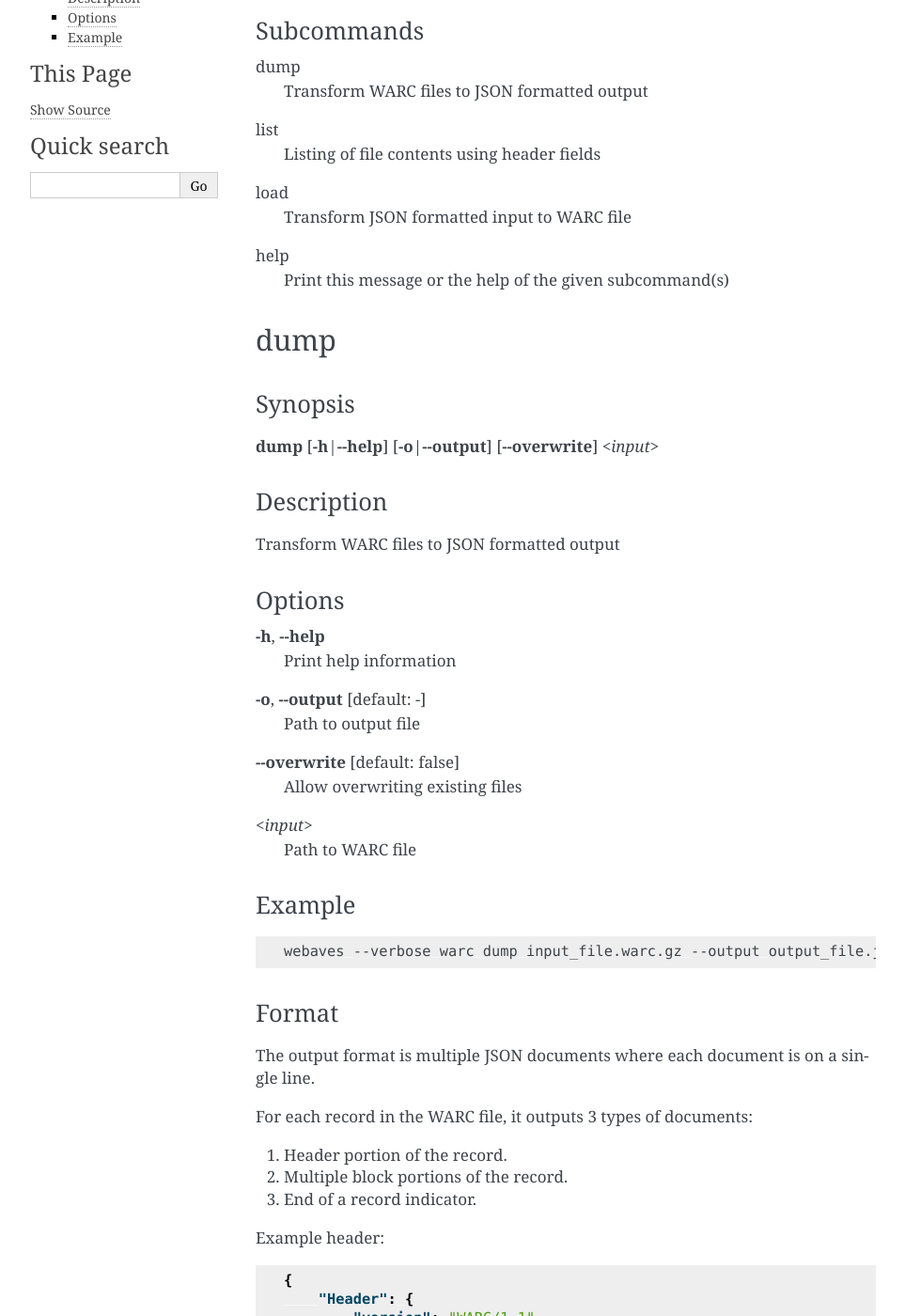
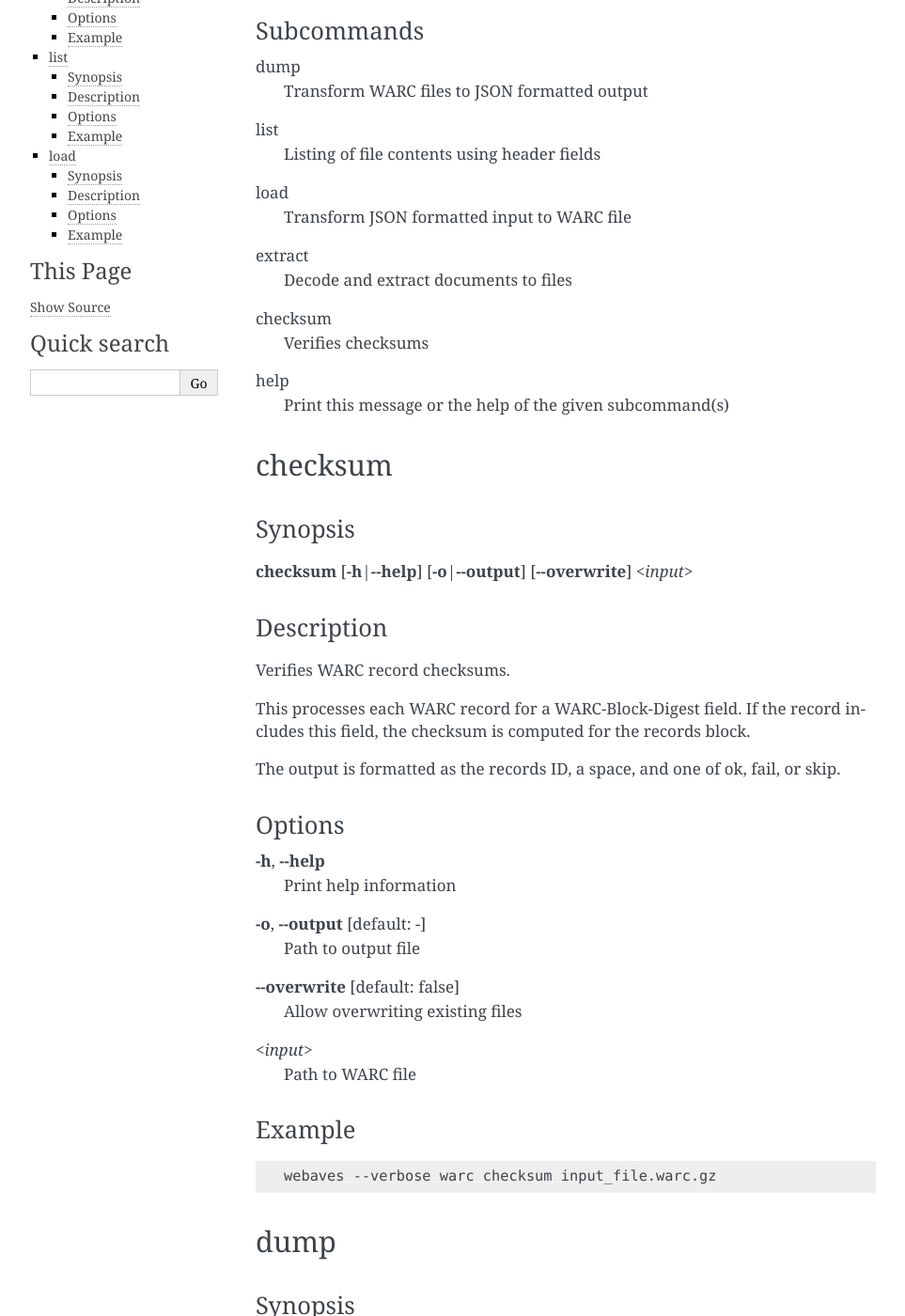
Before and after one commit to chfoo/webaves, a Sphinx documentation site: the page built from docs/commands/warc.md, in a window 1280 px wide and 1400 px high, scrolled down 506 px. Shown: the whole window at 94% size, without its empty margins (148-1111 px from the left). Built offline with Sphinx 7.4.7, drawn with Linux system fonts in a browser that asks for light colours; some of the changed text lies outside the part shown.

Commit message:
Update docs

````diff
--- a/docs/commands/warc.md
+++ b/docs/commands/warc.md
@@ -4,6 +4,18 @@
 
 ```{eval-rst}
 .. include:: ../man_page_fragments/webaves.warc.rst
+```
+
+## checksum
+
+```{eval-rst}
+.. include:: ../man_page_fragments/webaves.warc.checksum.rst
+```
+
+### Example
+
+```bash
+webaves --verbose warc checksum input_file.warc.gz
 ```
 
 ## dump
@@ -64,6 +76,18 @@
 "EndOfRecord"
 ```
 
+## extract
+
+```{eval-rst}
+.. include:: ../man_page_fragments/webaves.warc.extract.rst
+```
+
+### Example
+
+```bash
+webaves --verbose warc extract input_file.warc.gz --output docs_output/
+```
+
 ## list
 
 ```{eval-rst}
--- a/docs/man_page_fragments/webaves.rst
+++ b/docs/man_page_fragments/webaves.rst
@@ -45,7 +45,7 @@
    Lookup DNS records
 
 warc
-   Process WARC files.
+   Process WARC files
 
 help
    Print this message or the help of the given subcommand(s)
--- /dev/null
+++ b/docs/man_page_fragments/webaves.warc.checksum.rst
@@ -0,0 +1,32 @@
+Synopsis
+========
+
+**checksum** [**-h**\ \|\ **--help**] [**-o**\ \|\ **--output**]
+[**--overwrite**] <*input*>
+
+Description
+===========
+
+Verifies WARC record checksums.
+
+This processes each WARC record for a WARC-Block-Digest field. If the
+record includes this field, the checksum is computed for the records
+block.
+
+The output is formatted as the records ID, a space, and one of ok, fail,
+or skip.
+
+Options
+=======
+
+**-h**, **--help**
+   Print help information
+
+**-o**, **--output** [default: -]
+   Path to output file
+
+**--overwrite** [default: false]
+   Allow overwriting existing files
+
+<*input*>
+   Path to WARC file
--- /dev/null
+++ b/docs/man_page_fragments/webaves.warc.extract.rst
@@ -0,0 +1,29 @@
+Synopsis
+========
+
+**extract** [**-h**\ \|\ **--help**] <**-o**\ \|\ **--output**>
+<*input*>
+
+Description
+===========
+
+Decode and extract documents to files.
+
+This command will attempt to decode and extract as many documents as
+possible from response and resource records. By default, the files will
+be placed in directories similar to its original URL.
+
+This command does \*not\* recreate a website for local browsing; this
+command is intended for use as an "unzipping" tool.
+
+Options
+=======
+
+**-h**, **--help**
+   Print help information
+
+**-o**, **--output**
+   Path of directory to write files
+
+<*input*>
+   Path to WARC file
--- a/docs/man_page_fragments/webaves.warc.list.rst
+++ b/docs/man_page_fragments/webaves.warc.list.rst
@@ -2,7 +2,8 @@
 ========
 
 **list** [**-h**\ \|\ **--help**] [**-o**\ \|\ **--output**]
-[**--name**] [**--json**] <*input*>
+[**--overwrite**] [**--name**] [**--include-file**] [**--json**]
+<*input*>
 
 Description
 ===========
@@ -18,8 +19,14 @@
 **-o**, **--output** [default: -]
    Path to output file
 
+**--overwrite** [default: false]
+   Allow overwriting existing files
+
 **--name** [default: WARC-Date,WARC-Type,Content-Type,Content-Length,WARC-Target-URI]
    Show values with the given field name
+
+**--include-file** [default: false]
+   Include filename and file position
 
 **--json** [default: false]
    Format the output as JSON
--- a/docs/man_page_fragments/webaves.warc.rst
+++ b/docs/man_page_fragments/webaves.warc.rst
@@ -6,7 +6,7 @@
 Description
 ===========
 
-Read, manipulate, or write WARC files
+Read, manipulate, or write WARC files and records
 
 Options
 =======
@@ -26,5 +26,11 @@
 load
    Transform JSON formatted input to WARC file
 
+extract
+   Decode and extract documents to files
+
+checksum
+   Verifies checksums
+
 help
    Print this message or the help of the given subcommand(s)
````
Also changed, not shown: 5 other files.
